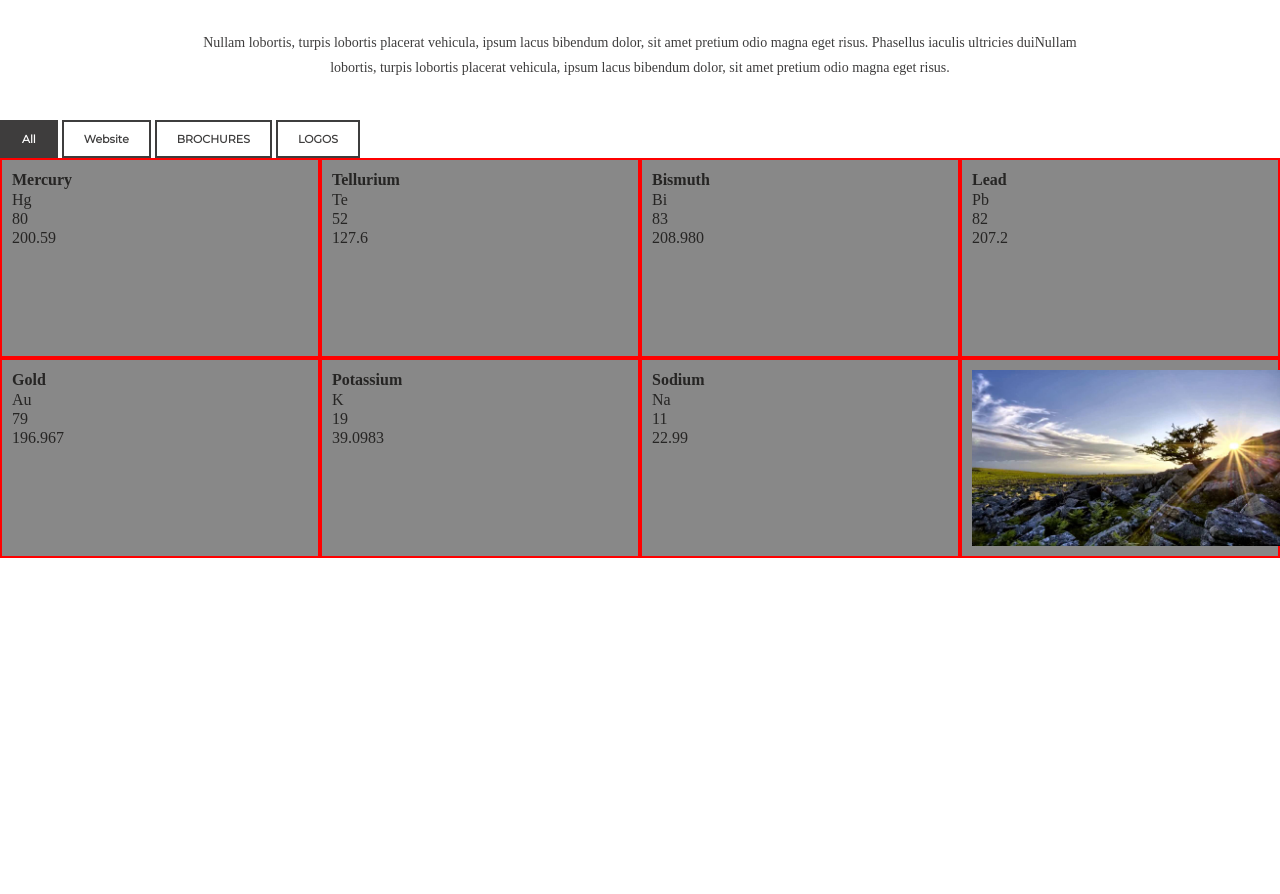
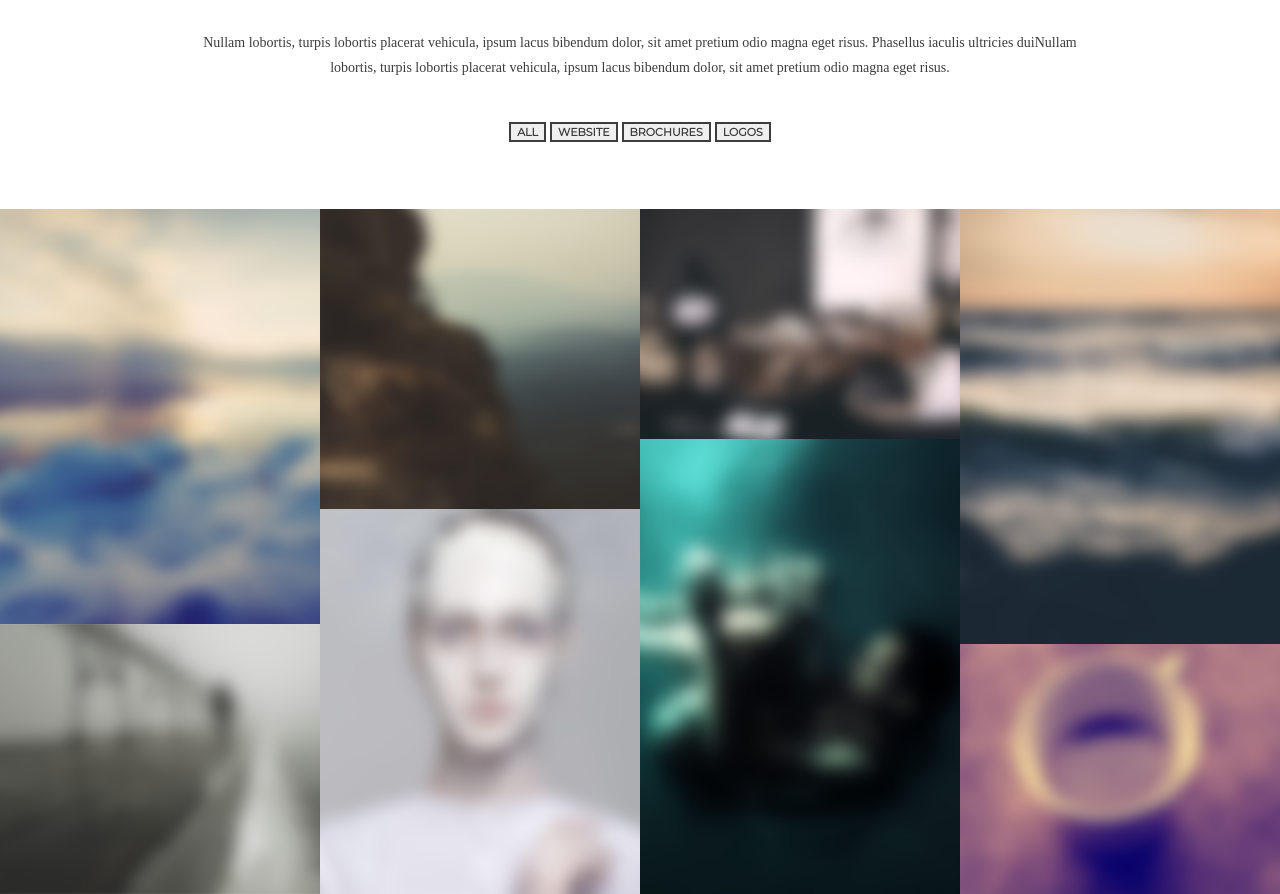
Before and after one commit to GeekHub-Frontend-CMS-8/Khodzitskyi_Yurii_hw_11, a plain HTML site: page assets/index.html in a window 1280 px wide. Shown: the part 4880-5774 px from the top of the page. Before the commit the page ends 5438 px from the top, so only its background shows below. Drawn offline with nearby package versions, Linux system fonts and the light colour scheme; files that its build step writes are made by us from their sources; a web font is replaced by a local one.

Commit message:
homepage portfolio done

```diff
--- a/assets/index.html
+++ b/assets/index.html
@@ -502,61 +502,46 @@
             ipsum lacus bibendum dolor, sit amet pretium odio magna eget risus.
         </p>
     </div>
-    <div class="homepage__portfolio__button-group filters-button-group">
-        <button class="homepage__portfolio__button is-checked" data-filter="*">All</button>
-        <button class="homepage__portfolio__button" data-filter=".homepage__portfolio__item__website">Website</button>
-        <button class="homepage__portfolio__button" data-filter=".homepage__portfolio__item__brochure">BROCHURES</button>
-        <button class="homepage__portfolio__button" data-filter=".homepage__portfolio__item__logo">LOGOS</button>
+    <div class="homepage__portfolio__button__container">
+        <button class="homepage__portfolio__button f-all">
+            All
+        </button>
+        <button class="homepage__portfolio__button f-websites">
+            WEBSITE
+        </button>
+        <button class="homepage__portfolio__button f-brochoures">
+            BROCHURES
+        </button>
+        <button class="homepage__portfolio__button f-logos">
+            LOGOS
+        </button>
     </div>
-
     <div class="homepage__portfolio__item__container">
-        <div class="homepage__portfolio__item homepage__portfolio__item__website" data-category="homepage__portfolio__item__website">
-            <h3 class="name">Mercury</h3>
-            <p class="symbol">Hg</p>
-            <p class="number">80</p>
-            <p class="weight">200.59</p>
+        <div class="homepage__portfolio__item homepage__portfolio__item__1 websites">
+            <img src="img/homepage/homepage__portfolio__item__1.png" alt="1">
         </div>
-        <div class="homepage__portfolio__item homepage__portfolio__item__brochure" data-category="homepage__portfolio__item__brochure">
-            <h3 class="name">Tellurium</h3>
-            <p class="symbol">Te</p>
-            <p class="number">52</p>
-            <p class="weight">127.6</p>
+        <div class="homepage__portfolio__item homepage__portfolio__item__2 brochoures">
+            <img src="img/homepage/homepage__portfolio__item_5.png" alt="1">
         </div>
-        <div class="homepage__portfolio__item homepage__portfolio__item__brochure" data-category="homepage__portfolio__item__brochure">
-            <h3 class="name">Bismuth</h3>
-            <p class="symbol">Bi</p>
-            <p class="number">83</p>
-            <p class="weight">208.980</p>
+        <div class="homepage__portfolio__item homepage__portfolio__item__3 logos">
+            <img src="img/homepage/homepage__portfolio__item__2.png" alt="1">
         </div>
-        <div class="homepage__portfolio__item homepage__portfolio__item__website" data-category="homepage__portfolio__item__website">
-            <h3 class="name">Lead</h3>
-            <p class="symbol">Pb</p>
-            <p class="number">82</p>
-            <p class="weight">207.2</p>
+        <div class="homepage__portfolio__item homepage__portfolio__item__4 websites">
+            <img src="img/homepage/homepage__portfolio__item__6.png" alt="1">
         </div>
-        <div class="homepage__portfolio__item homepage__portfolio__item__logo" data-category="homepage__portfolio__item__logo">
-            <h3 class="name">Gold</h3>
-            <p class="symbol">Au</p>
-            <p class="number">79</p>
-            <p class="weight">196.967</p>
+        <div class="homepage__portfolio__item homepage__portfolio__item__5 brochoures">
+            <img src="img/homepage/homepage__portfolio__item__3.png" alt="1">
         </div>
-        <div class="homepage__portfolio__item homepage__portfolio__item__logo" data-category="homepage__portfolio__item__logo">
-            <h3 class="name">Potassium</h3>
-            <p class="symbol">K</p>
-            <p class="number">19</p>
-            <p class="weight">39.0983</p>
+        <div class="homepage__portfolio__item homepage__portfolio__item__6 logos">
+            <img src="img/homepage/homepage__portfolio__item__7.png" alt="1">
         </div>
-        <div class="homepage__portfolio__item homepage__portfolio__item__website" data-category="homepage__portfolio__item__website">
-            <h3 class="name">Sodium</h3>
-            <p class="symbol">Na</p>
-            <p class="number">11</p>
-            <p class="weight">22.99</p>
+        <div class="homepage__portfolio__item homepage__portfolio__item__7 websites">
+            <img src="img/homepage/homepage__portfolio__item__4.png" alt="1">
         </div>
-        <div class="homepage__portfolio__item homepage__portfolio__item__logo" data-category="homepage__portfolio__item__logo">
-            <img src="img/homepage/homepage__portfolio__image__1.jpg" alt="" style="height: 100%">
+        <div class="homepage__portfolio__item homepage__portfolio__item__8 brochoures">
+            <img src="img/homepage/homepage__portfolio__item__8.png" alt="1">
         </div>
     </div>
-
 </section>
 <script
         src="https://code.jquery.com/jquery-3.3.1.min.js"
--- a/assets/js/main.js
+++ b/assets/js/main.js
@@ -40,52 +40,13 @@ $(document).ready(function(){
     window.addEventListener("scroll", callbackFunc);
 
 })();
-var iso = new Isotope( '.homepage__portfolio__item__container', {
-    itemSelector: '.homepage__portfolio__item',
-    layoutMode: 'fitRows'
-});
-
-// filter functions
-var filterFns = {
-    // show if number is greater than 50
-    numberGreaterThan50: function( itemElem ) {
-        var number = itemElem.querySelector('.number').textContent;
-        return parseInt( number, 10 ) > 50;
-    },
-    // show if name ends with -ium
-    ium: function( itemElem ) {
-        var name = itemElem.querySelector('.name').textContent;
-        return name.match( /ium$/ );
-    }
-};
-
-// bind filter button click
-var filtersElem = document.querySelector('.filters-button-group');
-filtersElem.addEventListener( 'click', function( event ) {
-    // only work with buttons
-    if ( !matchesSelector( event.target, 'button' ) ) {
-        return;
-    }
-    var filterValue = event.target.getAttribute('data-filter');
-    // use matching filter function
-    filterValue = filterFns[ filterValue ] || filterValue;
-    iso.arrange({ filter: filterValue });
-});
-
-// change is-checked class on buttons
-var buttonGroups = document.querySelectorAll('.homepage__portfolio__button-group');
-for ( var i=0, len = buttonGroups.length; i < len; i++ ) {
-    var buttonGroup = buttonGroups[i];
-    radioButtonGroup( buttonGroup );
+var fActive='';
+function filterColor(color){
+    if(fActive!=color){
+        $('.homepage__portfolio__item').filter('.'+color).slideDown();
+        $('.homepage__portfolio__item').filter(':not(.'+color+')').slideUp();fActive=color;}
 }
-
-function radioButtonGroup( buttonGroup ) {
-    buttonGroup.addEventListener( 'click', function( event ) {
-        // only work with buttons
-        if ( !matchesSelector( event.target, 'button' ) ) {
-            return;
-        }
-        buttonGroup.querySelector('.is-checked').classList.remove('is-checked');
-        event.target.classList.add('is-checked');
-    });
-}
+$('.f-websites').click(function(){filterColor('websites');});
+$('.f-brochoures').click(function(){filterColor('brochoures');});
+$('.f-logos').click(function(){filterColor('logos');});
+$('.f-all').click(function(){$('div').slideDown();fActive='all';});
--- a/assets/sass/homepage/_portfolio-section.scss
+++ b/assets/sass/homepage/_portfolio-section.scss
@@ -1,37 +1,89 @@
-.homepage__portfolio__button {
-  display: inline-block;
-  padding: 10px 20px;
+.homepage__portfolio {
+  &__button {
+    margin: 2px;
     border: 2px solid #3e3d3d;
-  background-color: #fff;
+    outline: none;
     color: #3e3d3d;
     font-family: 'Montserrat-Regular', sans-serif;
     font-size: 11px;
     font-weight: 600;
+    text-transform: uppercase;
     cursor: pointer;
-  outline: none;
+    transition: 0.3s;
+    &:hover {
+      background-color: #3e3d3d;
+      color: #fff;
     }
-.homepage__portfolio__button.is-checked {
-  color: white;
-  background-color: #3e3d3d;
   }
-.homepage__portfolio__item {
+  &__button__container {
+    margin-bottom: 65px;
+    display: flex;
+    justify-content: center;
+    flex-flow: row wrap;
+  }
+  &__item {
+    width: 320px;
+    display: flex;
+    justify-content: center;
+    align-items: center;
+    overflow: hidden;
+    img {
+      height: 100%;
+    }
     &__container {
+      width: 100%;
+      max-width: 1600px;
+      margin: 0 auto;
       display: flex;
       flex-flow: column wrap;
+      align-items: center;
+      align-content: center;
+    }
+    &__1 {
+      height: 415px;
+    }
+    &__2 {
+      height: 270px;
+    }
+    &__3 {
+      height: 300px;
+      img {
+        width: 100%;
+      }
+    }
+    &__4 {
+      height: 385px;
+    }
+    &__5 {
+      height: 230px;
+    }
+    &__6 {
+      height: 455px;
+    }
+    &__7 {
+      height: 435px;
+    }
+    &__8 {
+      height: 250px;
+    }
   }
 }
 
+@media only screen and (min-width: 580px) {
+  .homepage__portfolio__item {
+    max-width: 300px;
+    &__container {
+      height: 1380px;
 
+    }
+  }
+}
+@media only screen and (min-width: 992px) {
+  .homepage__portfolio__item {
+    max-width: 25%;
+    &__container {
+      height: 685px;
 
-
-/* ---- .element-item ---- */
-
-.homepage__portfolio__item {
-  position: relative;
-  width: 25%;
-  height: 200px;
-  border: 2px solid red;
-  padding: 10px;
-  background: #888;
-  color: #262524;
     }
+  }
+}
```
Also changed, not shown: build/index.html (+29 -44 lines), build/js/main.js (+9 -48 lines), assets/img/homepage/homepage__portfolio__item_5.png (added), assets/img/homepage/homepage__portfolio__item__1.png (added), assets/img/homepage/homepage__portfolio__item__2.png (added), assets/img/homepage/homepage__portfolio__item__3.png (added), assets/img/homepage/homepage__portfolio__item__4.png (added), assets/img/homepage/homepage__portfolio__item__6.png (added), assets/img/homepage/homepage__portfolio__item__7.png (added), assets/img/homepage/homepage__portfolio__item__8.png (added), build/css/main.css, build/img/homepage/homepage__portfolio__item_5.png (added), build/img/homepage/homepage__portfolio__item__1.png (added), build/img/homepage/homepage__portfolio__item__2.png (added), 5 more files. Lines whose indentation alone changed are shown as unchanged.
